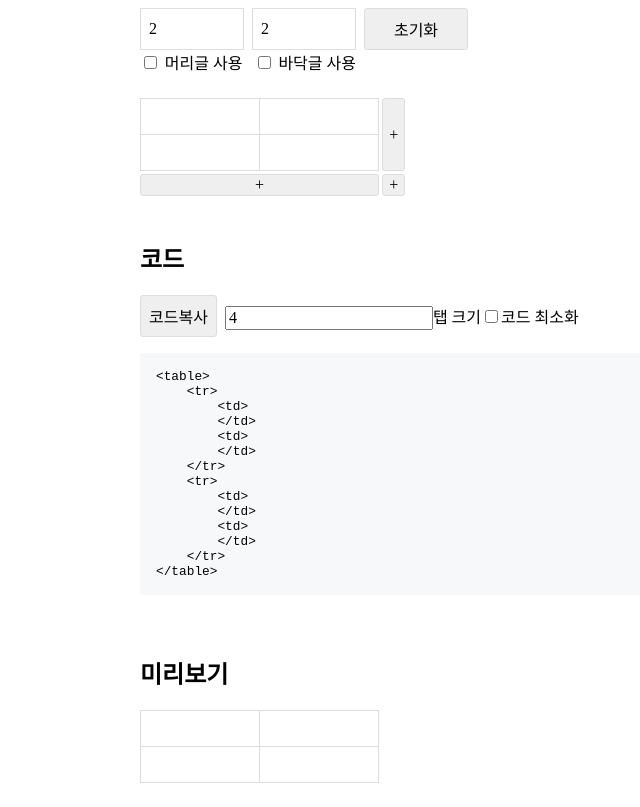
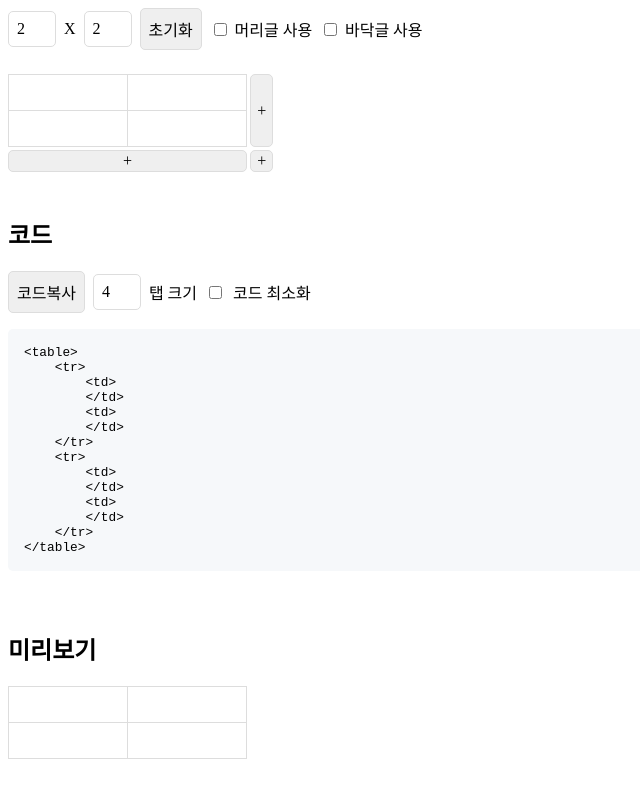
Before and after one commit to lauichan/table-generator, a React (Vite) app: page / in a window 1280 px wide. Shown: the whole page, without its empty margins (0-640 px from the left). Built offline with nearby package versions, Linux system fonts and the light colour scheme.

Commit message:
style: 옵션 css 수정

```diff
--- a/src/components/PreviewCode/PreviewCode.module.css
+++ b/src/components/PreviewCode/PreviewCode.module.css
@@ -15,3 +15,38 @@
 .preview {
   margin: 1rem 0;
 }
+
+.controller > input:disabled {
+  color: #777;
+  cursor: pointer;
+}
+
+.options {
+  display: flex;
+  align-items: center;
+  gap: 0.5rem;
+}
+
+.options > div {
+  display: flex;
+  gap: 0.5rem;
+  align-items: center;
+}
+
+.options > div > input {
+  padding: 0.5rem;
+  border: 1px solid #ddd;
+}
+
+.options > div > .tabsize {
+  width: 30px;
+}
+
+.options > div > .tabsize:disabled {
+  cursor: no-drop;
+}
+
+.options > button {
+  padding: 0.5rem;
+  border: 1px solid #ddd;
+}
--- a/src/components/PreviewCode/PreviewCode.tsx
+++ b/src/components/PreviewCode/PreviewCode.tsx
@@ -41,9 +41,12 @@ function PreviewCode({ table }: { table: CellType[][] }) {
     <>
       <section className={styles["code"]}>
         <h2>코드</h2>
+        <div className={styles["options"]}>
           <button onClick={handleCopyCode}>코드복사</button>
+          <div>
             <input
               id="tabsize"
+              className={styles["tabsize"]}
               type="number"
               value={tabSize}
               onChange={handleTabSize}
@@ -52,6 +55,8 @@ function PreviewCode({ table }: { table: CellType[][] }) {
             <label htmlFor="tabsize">탭 크기</label>
             <input id="minify" type="checkbox" checked={minified} onChange={toggleMinified} />
             <label htmlFor="minify">코드 최소화</label>
+          </div>
+        </div>
         <pre className={styles["html"]}>
           <code ref={codeRef}>{code}</code>
         </pre>
--- a/src/components/TableOptions/TableOptions.module.css
+++ b/src/components/TableOptions/TableOptions.module.css
@@ -1,14 +1,14 @@
 .controller {
-  display: grid;
-  grid-template-columns: repeat(auto-fill, minmax(100px, 1fr));
-  grid-auto-flow: dense;
+  display: flex;
+  flex-wrap: wrap;
   gap: 0.5rem;
-  flex-wrap: wrap;
+  align-items: center;
 }
 
 .controller > input {
   padding: 0.5rem;
   border: 1px solid #ddd;
+  width: 30px;
 }
 
 .controller > button {
@@ -16,19 +16,6 @@
   border: 1px solid #ddd;
 }
 
-.option {
-  display: flex;
-  align-items: center;
-  gap: 0.7rem;
-  list-style: none;
-}
-
-.option label {
-  user-select: none;
+.controller label {
   margin-left: 0.3rem;
 }
-
-.option > li > input:disabled {
-  color: #777;
-  cursor: pointer;
-}
--- a/src/components/TableOptions/TableOptions.tsx
+++ b/src/components/TableOptions/TableOptions.tsx
@@ -10,24 +10,21 @@ function TableOptions({ tableRowCol }: TableOptionProps) {
     useTableOptions(tableRowCol);
 
   return (
-    <section>
-      <form className={styles.controller}>
+    <section className={styles.controller}>
       <input placeholder="열" value={tableRowCol.row} onChange={handleRow} />
+      X
       <input placeholder="행" value={tableRowCol.col} onChange={handleCol} />
       <button type="button" onClick={initTable}>
         초기화
       </button>
-      </form>
-      <ul className={styles["option"]}>
-        <li>
+      <div>
         <input id="thead" type="checkbox" checked={thead} onChange={handleToggleThead} />
         <label htmlFor="thead">머리글 사용</label>
-        </li>
-        <li>
+      </div>
+      <div>
         <input id="tfoot" type="checkbox" checked={tfoot} onChange={toggleTfoot} />
         <label htmlFor="tfoot">바닥글 사용</label>
-        </li>
-      </ul>
+      </div>
     </section>
   );
 }
--- a/src/index.css
+++ b/src/index.css
@@ -11,15 +11,21 @@ button,
 input {
   font-size: inherit;
   font-family: inherit;
+  border-radius: 5px;
+}
+
+label {
+  user-select: none;
+}
+
+pre {
+  border-radius: 5px;
 }
 
 main {
   display: flex;
   flex-direction: column;
   gap: 1.5rem;
-  max-width: 1000px;
-  width: 100%;
-  margin: 0 auto;
 }
 
 table {
@@ -39,7 +45,6 @@ td {
 button {
   outline: none;
   border: 1px solid #ddd;
-  border-radius: 3px;
 }
 
 .table {
```
Lines whose indentation alone changed are shown as unchanged.
